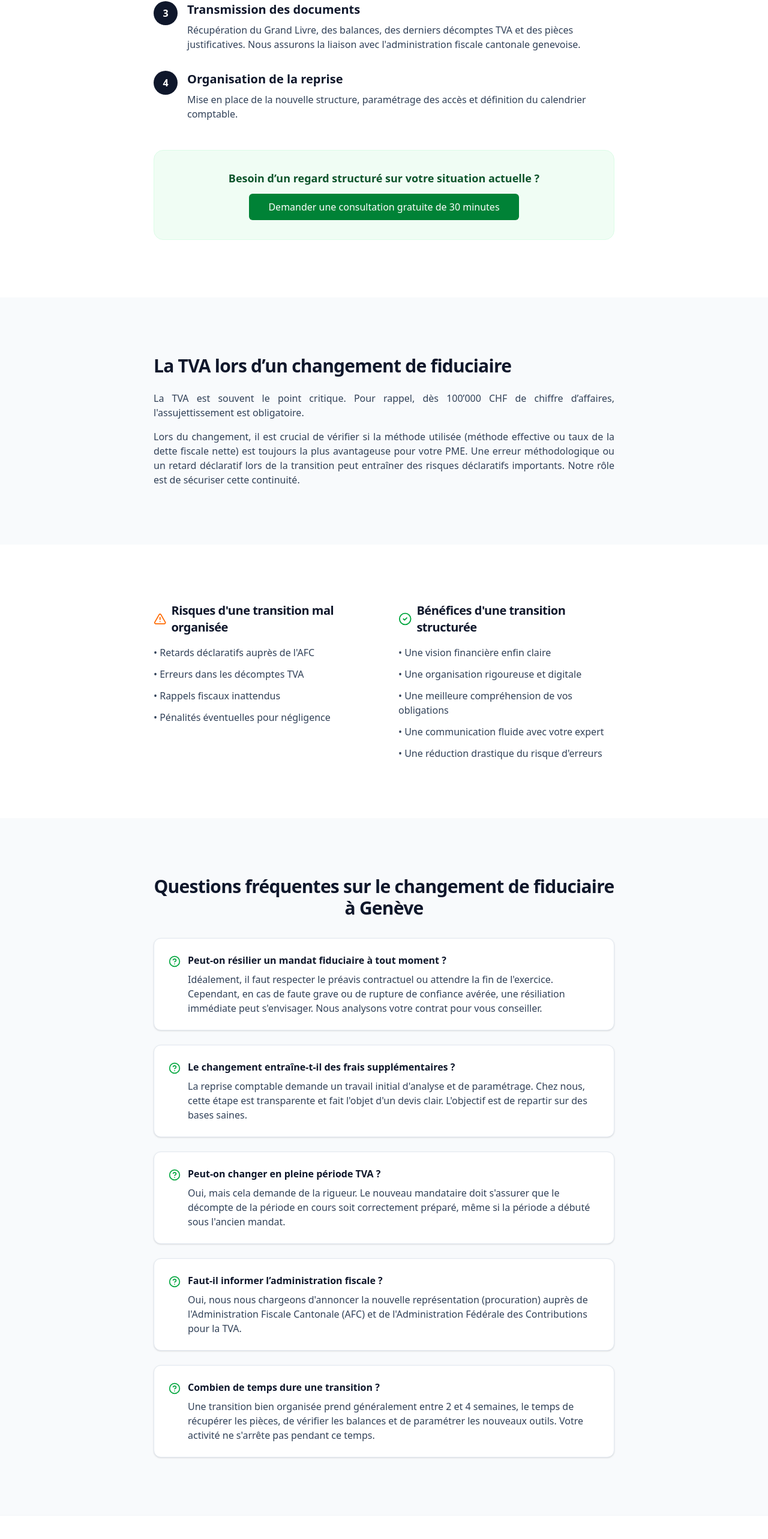
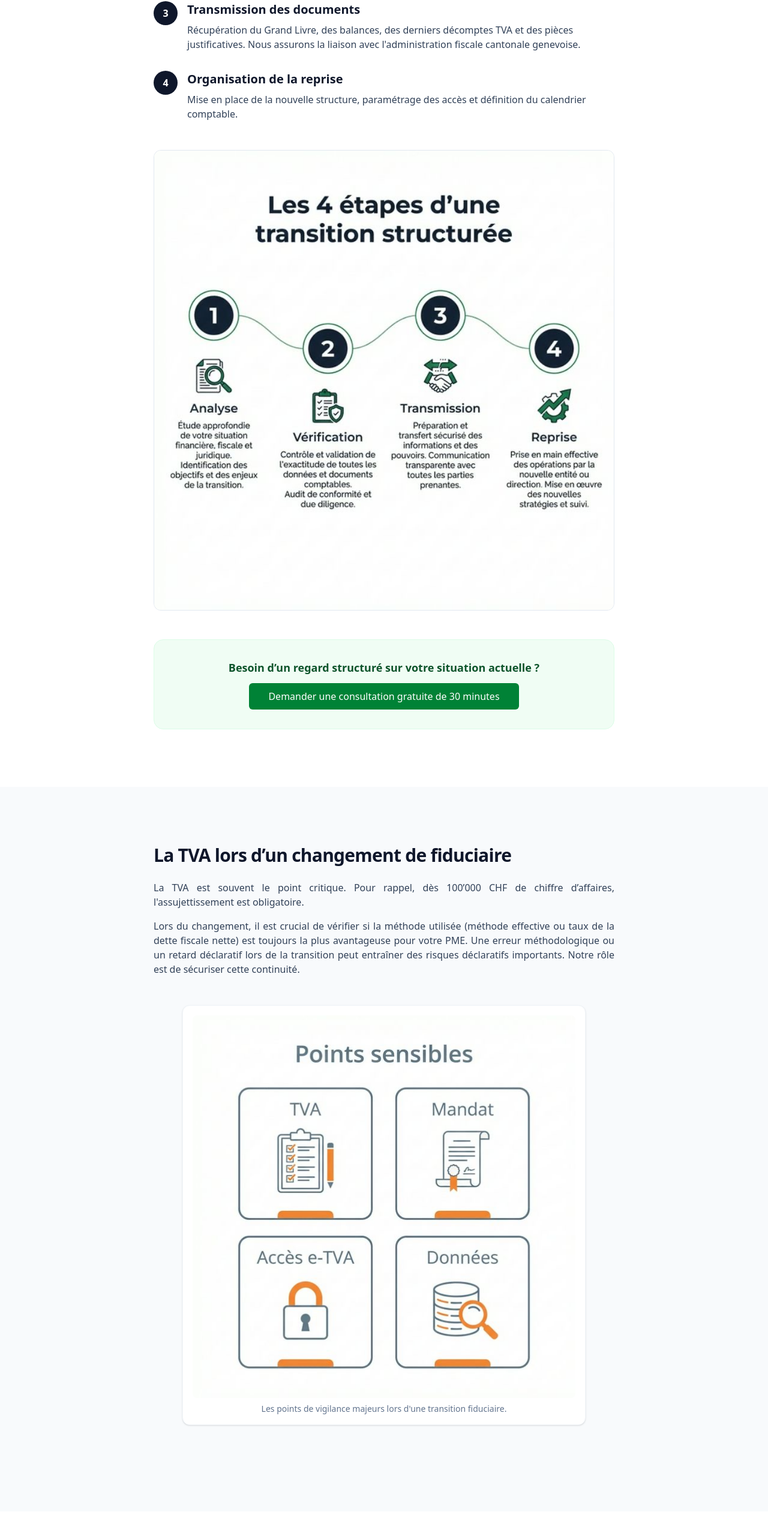
Before and after one commit to lopezdamien/fiduconnect, a Next.js app: page /changer-fiduciaire-geneve in a window 1280 px wide. Shown: the part 2390-4956 px from the top of the page at 60% size. Built offline with nearby package versions, Linux system fonts and the light colour scheme.

Commit message:
Add infographics to changer-fiduciaire article

```diff
--- a/app/changer-fiduciaire-geneve/page.tsx
+++ b/app/changer-fiduciaire-geneve/page.tsx
@@ -3,6 +3,7 @@ import { Button } from "@/components/Button";
 import { Section } from "@/components/Section";
 import Link from "next/link";
 import { CheckCircle2, ArrowRight, AlertTriangle, FileText, HelpCircle, ArrowLeft } from "lucide-react";
+import Image from "next/image";
 import { Metadata } from "next";
 
 export const metadata: Metadata = {
@@ -123,7 +124,17 @@ export default function ChangerFiduciaireArticle() {
                         </div>
                     </div>
 
-                    <div className="mt-12 p-8 bg-green-50 rounded-2xl border border-green-100 text-center">
+                    <div className="my-12">
+                        <Image
+                            src="/images/transition-fiduciaire-geneve-process.jpg"
+                            alt="Processus structuré de changement de fiduciaire pour PME à Genève"
+                            width={1200}
+                            height={600}
+                            className="rounded-xl border border-slate-200"
+                        />
+                    </div>
+
+                    <div className="mt-8 p-8 bg-green-50 rounded-2xl border border-green-100 text-center">
                         <h3 className="text-lg font-bold text-green-900 mb-3">Besoin d’un regard structuré sur votre situation actuelle ?</h3>
                         <Link href="/diagnostic">
                             <Button className="bg-green-700 hover:bg-green-800 text-white">
@@ -147,6 +158,19 @@ export default function ChangerFiduciaireArticle() {
                         <p>
                             Lors du changement, il est crucial de vérifier si la méthode utilisée (méthode effective ou taux de la dette fiscale nette) est toujours la plus avantageuse pour votre PME. Une erreur méthodologique ou un retard déclaratif lors de la transition peut entraîner des risques déclaratifs importants. Notre rôle est de sécuriser cette continuité.
                         </p>
+                    </div>
+
+                    <div className="my-12">
+                        <div className="bg-white p-4 rounded-xl border border-slate-100 shadow-sm mx-auto max-w-2xl">
+                            <Image
+                                src="/images/changement-fiduciaire-points-sensibles-geneve.jpg"
+                                alt="Points sensibles lors d’une transition comptable pour PME à Genève"
+                                width={1200}
+                                height={600}
+                                className="rounded-lg"
+                            />
+                            <p className="text-center text-sm text-slate-500 mt-2">Les points de vigilance majeurs lors d'une transition fiduciaire.</p>
+                        </div>
                     </div>
                 </div>
             </Section>
```
Also changed, not shown: public/images/changement-fiduciaire-points-sensibles-geneve.jpg (added), public/images/transition-fiduciaire-geneve-process.jpg (added).
